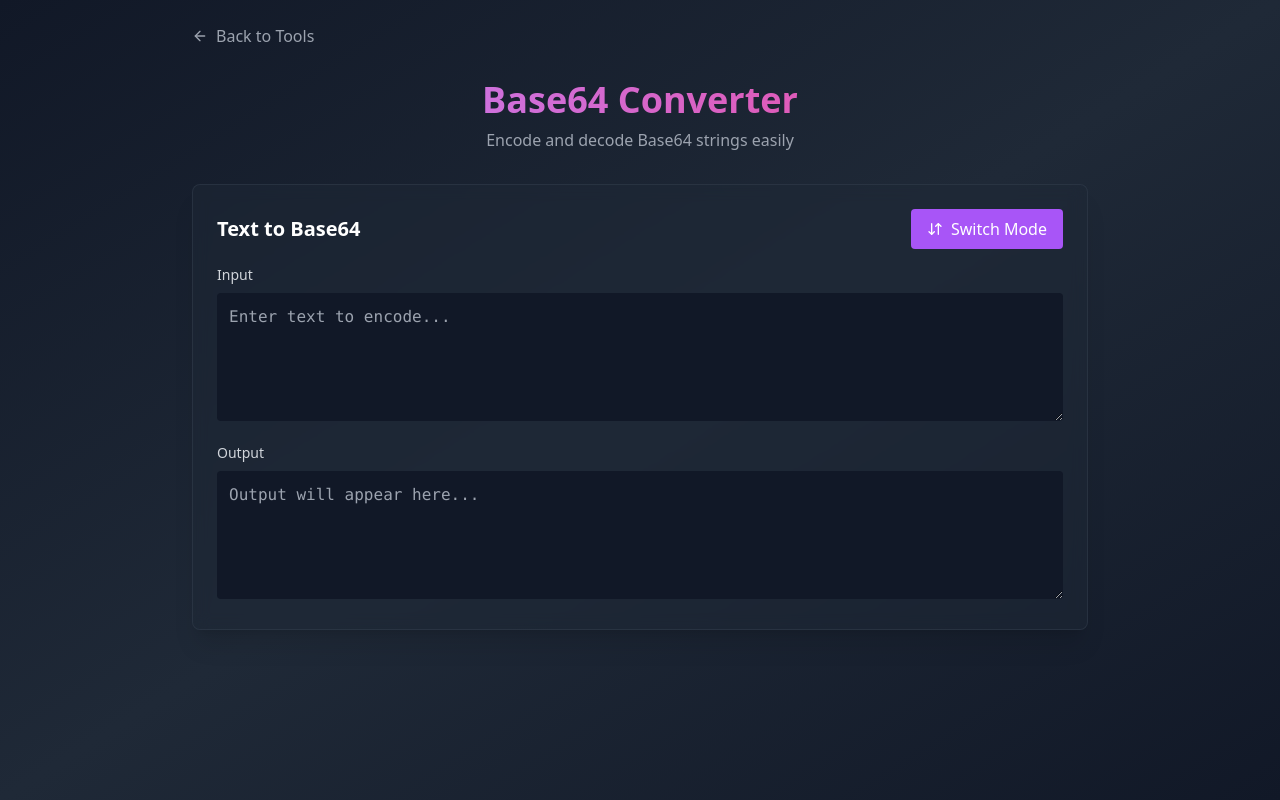
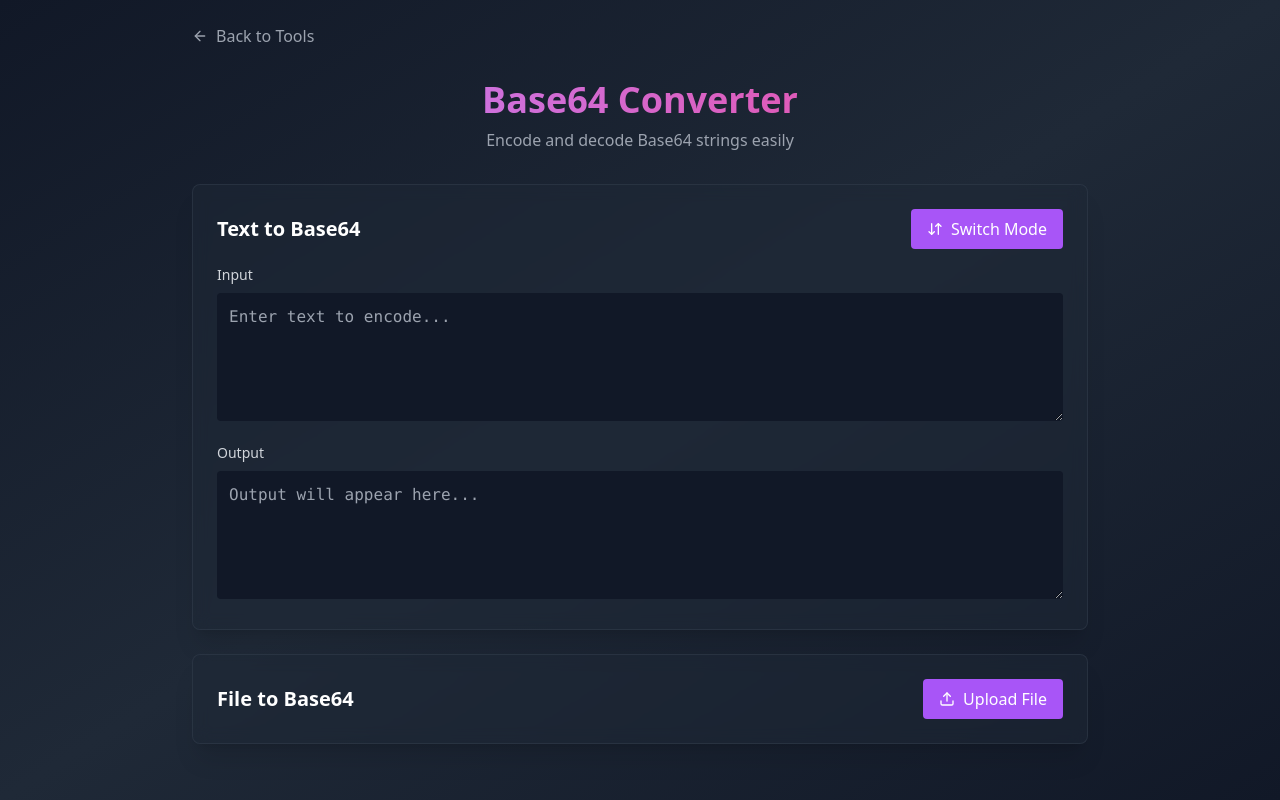
Before and after one commit to TCDev69/multitool, a React (Vite) app: page /base64 in a window 1280 px wide. Built offline with nearby package versions, Linux system fonts and the light colour scheme.

Commit message:
added File upload to Base64 Conv

```diff
--- a/src/pages/Base64Converter.tsx
+++ b/src/pages/Base64Converter.tsx
@@ -1,6 +1,6 @@
 import { useState } from "react";
 import { Link } from "react-router-dom";
-import { ArrowLeft, ArrowDownUp } from "lucide-react";
+import { ArrowLeft, ArrowDownUp, Upload } from "lucide-react";
 import { PageHeader } from "../components/PageHeader";
 import { Card } from "../components/Card";
 
@@ -8,6 +8,7 @@ export default function Base64Converter() {
   const [input, setInput] = useState("");
   const [mode, setMode] = useState<"encode" | "decode">("encode");
   const [copiedText, setCopiedText] = useState<string | null>(null);
+  const [fileBase64, setFileBase64] = useState<string | null>(null);
 
   const convert = () => {
     try {
@@ -31,6 +32,19 @@ export default function Base64Converter() {
   const toggleMode = () => {
     setMode(mode === "encode" ? "decode" : "encode");
     setInput("");
+  };
+
+  const handleFileChange = (event: React.ChangeEvent<HTMLInputElement>) => {
+    const file = event.target.files?.[0];
+    if (file) {
+      const reader = new FileReader();
+      reader.onloadend = () => {
+        if (reader.result) {
+          setFileBase64(reader.result as string);
+        }
+      };
+      reader.readAsDataURL(file);
+    }
   };
 
   return (
@@ -104,6 +118,46 @@ export default function Base64Converter() {
             </div>
           </div>
         </Card>
+
+        {/* File Upload for Base64 Conversion */}
+        <div className="my-6" /> {/* Space between cards */}
+        <Card>
+          <div className="space-y-4">
+            <div className="flex justify-between items-center">
+              <h2 className="text-xl font-semibold">File to Base64</h2>
+              <label className="flex items-center gap-2 px-4 py-2 bg-purple-500 rounded hover:bg-purple-600 cursor-pointer">
+                <Upload className="h-4 w-4" />
+                Upload File
+                <input
+                  type="file"
+                  onChange={handleFileChange}
+                  className="hidden"
+                />
+              </label>
+            </div>
+            {fileBase64 && (
+              <div>
+                <div className="flex justify-between items-center mb-2">
+                  <label className="block text-sm font-medium text-gray-300">
+                    Base64 Output
+                  </label>
+                  {copiedText === fileBase64 && (
+                    <span className="text-sm text-green-500">Copied!</span>
+                  )}
+                </div>
+                <div className="relative">
+                  <textarea
+                    value={fileBase64}
+                    readOnly
+                    onClick={() => handleCopy(fileBase64)}
+                    className="w-full h-32 bg-gray-900 rounded p-3 text-white font-mono cursor-pointer"
+                    placeholder="Base64 output of the file will appear here..."
+                  />
+                </div>
+              </div>
+            )}
+          </div>
+        </Card>
       </div>
     </div>
   );
```
